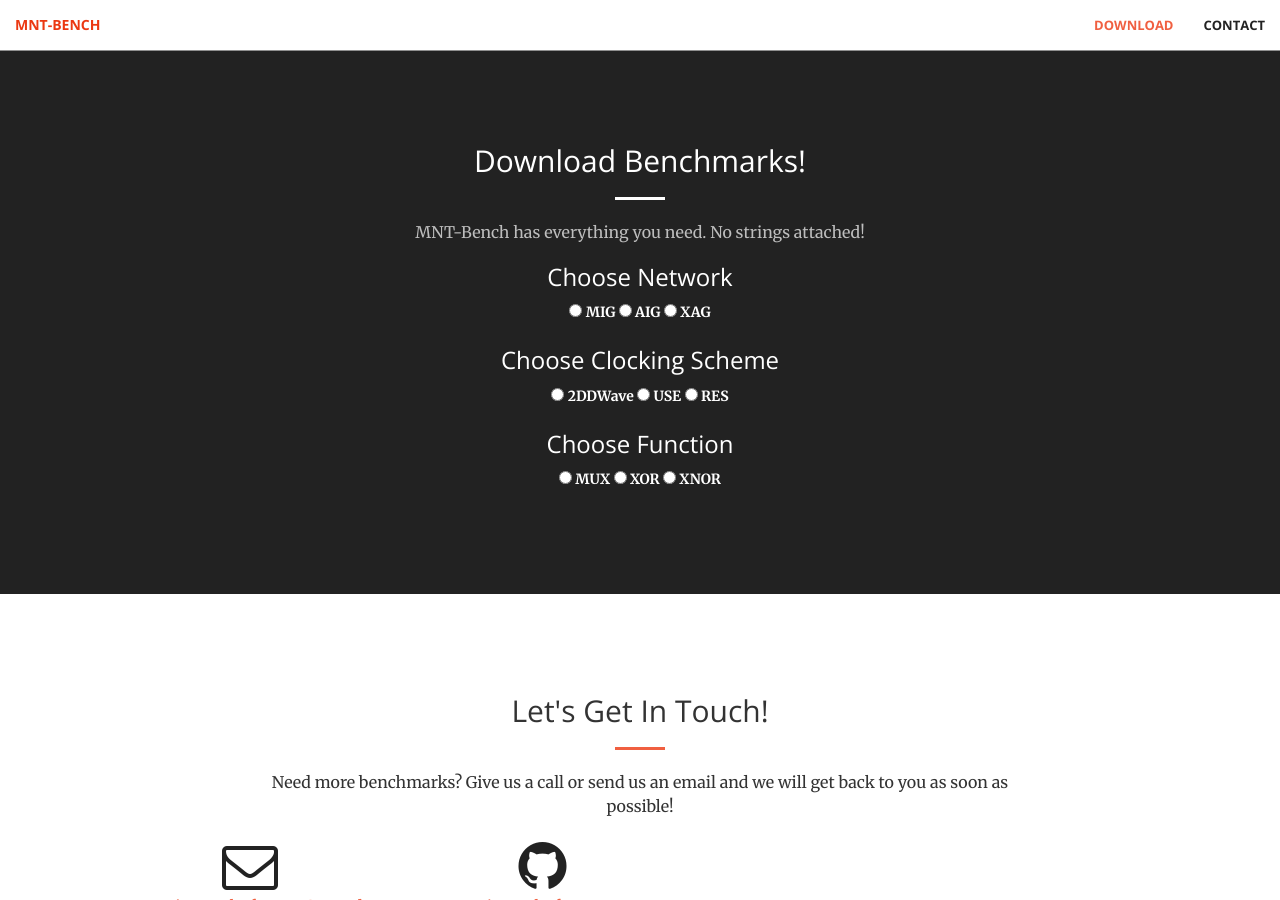
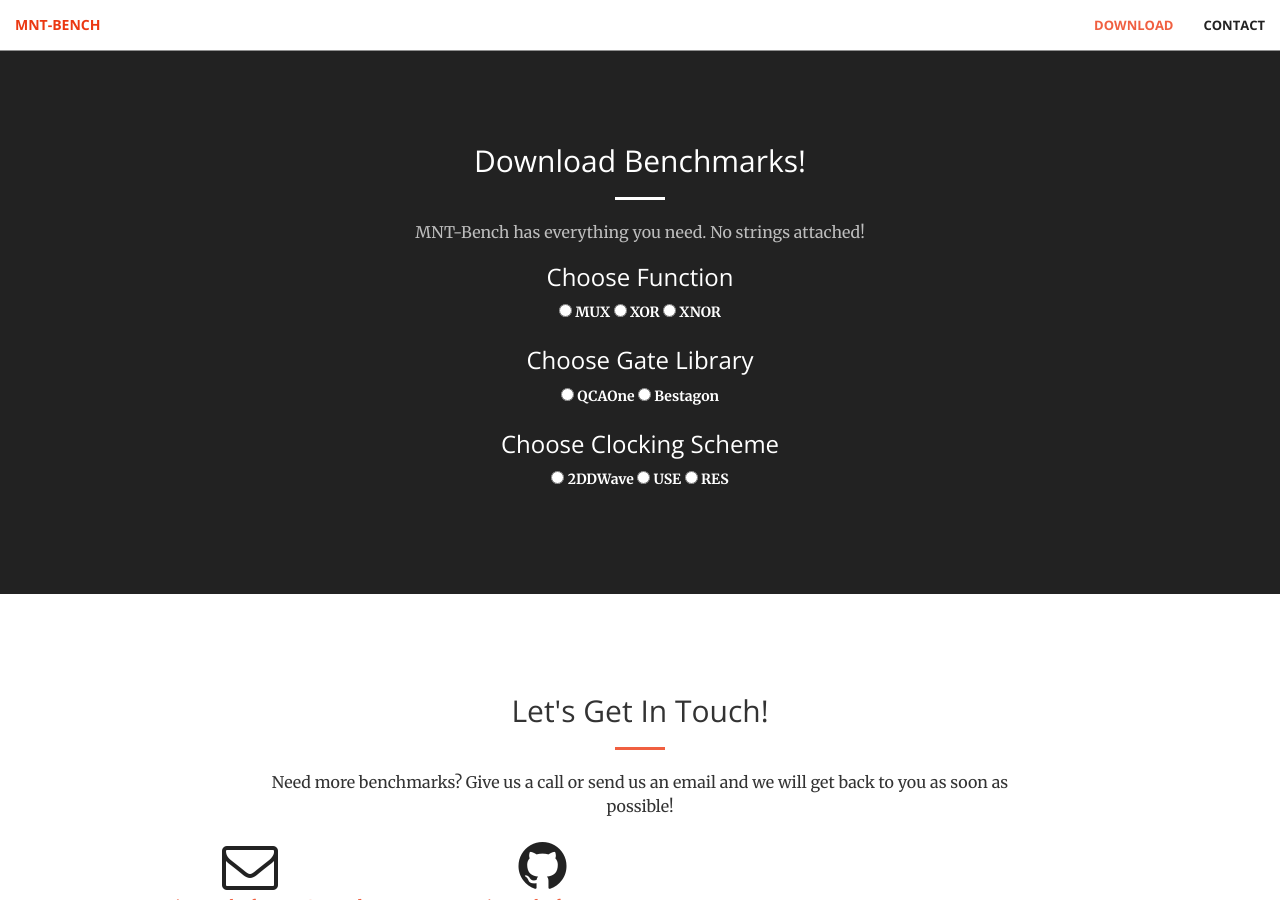
Before and after one commit to simon1hofmann/mnt-bench-old, a Jekyll site: the page built from docs/index.html, in a window 1280 px wide and 900 px high, scrolled down 856 px. Built offline with Jekyll 4.4.1, drawn with Linux system fonts in a browser that asks for light colours; nearby versions of some CDN libraries.

Commit message:
Update call-to-action.html

```diff
--- a/docs/_includes/call-to-action.html
+++ b/docs/_includes/call-to-action.html
@@ -7,15 +7,24 @@
                 <p class="text-faded">MNT-Bench has everything you need. No strings attached!</p>
                 <script src="https://ajax.googleapis.com/ajax/libs/jquery/1.11.1/jquery.min.js"></script>
                 <div>
-                  <h3>Choose Network</h3>
+                  <h3>Choose Function</h3>
                     <label>
-                    <input type="radio" class="select" value="MIG" name="Network" /> MIG
+                    <input type="radio" class="select" value="mux.fgl" name="Function" /> MUX
                     </label>
                     <label>
-                    <input type="radio" class="select" value="AIG" name="Network" /> AIG
+                    <input type="radio" class="select" value="xor.fgl" name="Function" /> XOR
                     </label>
                     <label>
-                    <input type="radio" class="select" value="XAG" name="Network" /> XAG
+                    <input type="radio" class="select" value="xnor.fgl" name="Function" /> XNOR
+                    </label>
+                </div>
+                <div>
+                  <h3>Choose Gate Library</h3>
+                    <label>
+                    <input type="radio" class="select" value="QCAOne" name="Library" /> QCAOne
+                    </label>
+                    <label>
+                    <input type="radio" class="select" value="Bestagon" name="Library" /> Bestagon
                     </label>
                 </div>
                 <div>
@@ -30,18 +39,6 @@
                     <input type="radio" class="select" value="RES" name="Clocking" /> RES
                     </label>
                 </div>
-                <div>
-                  <h3>Choose Function</h3>
-                    <label>
-                    <input type="radio" class="select" value="mux.fgl" name="Function" /> MUX
-                    </label>
-                    <label>
-                    <input type="radio" class="select" value="xor.fgl" name="Function" /> XOR
-                    </label>
-                    <label>
-                    <input type="radio" class="select" value="xnor.fgl" name="Function" /> XNOR
-                    </label>
-                </div>
                 <div class="link-container"></div>
             </div>
         </div>
```
Also changed, not shown: other parts of docs/_includes/call-to-action.html (+1 -1 lines).
